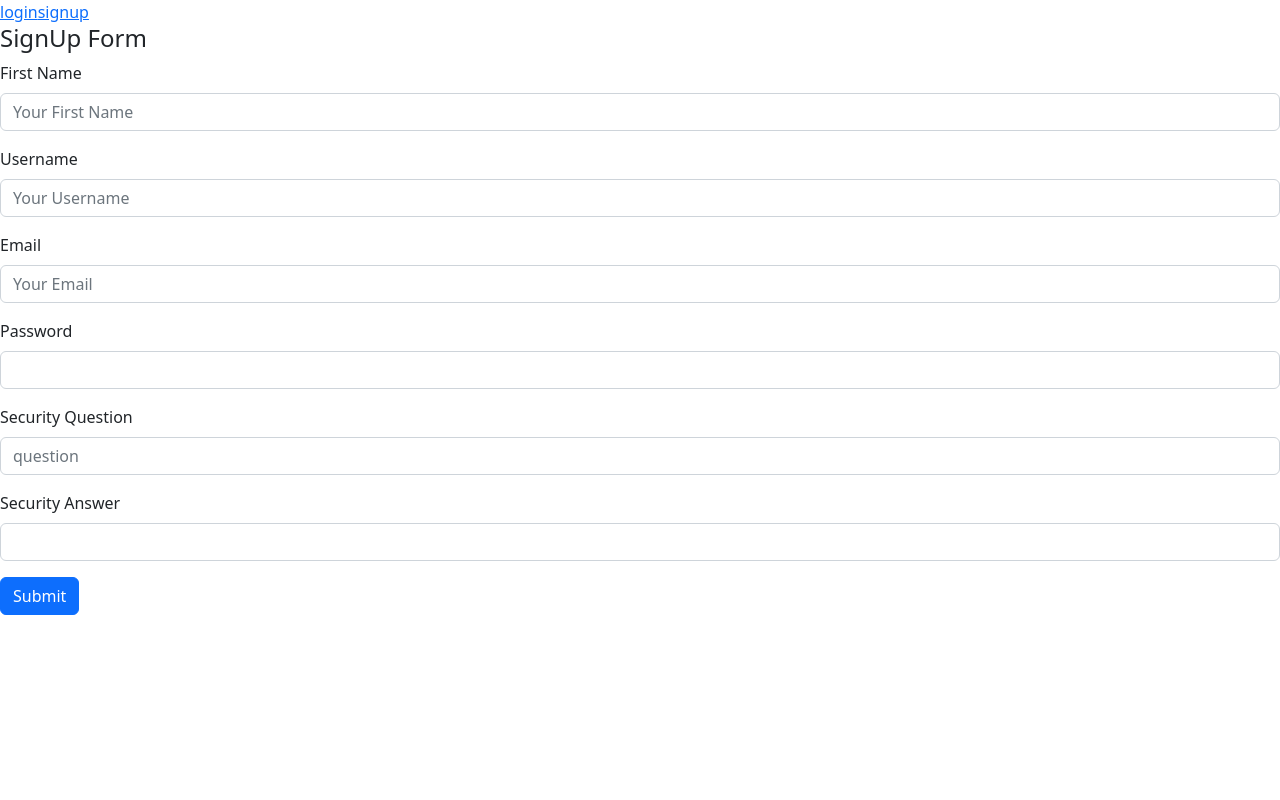
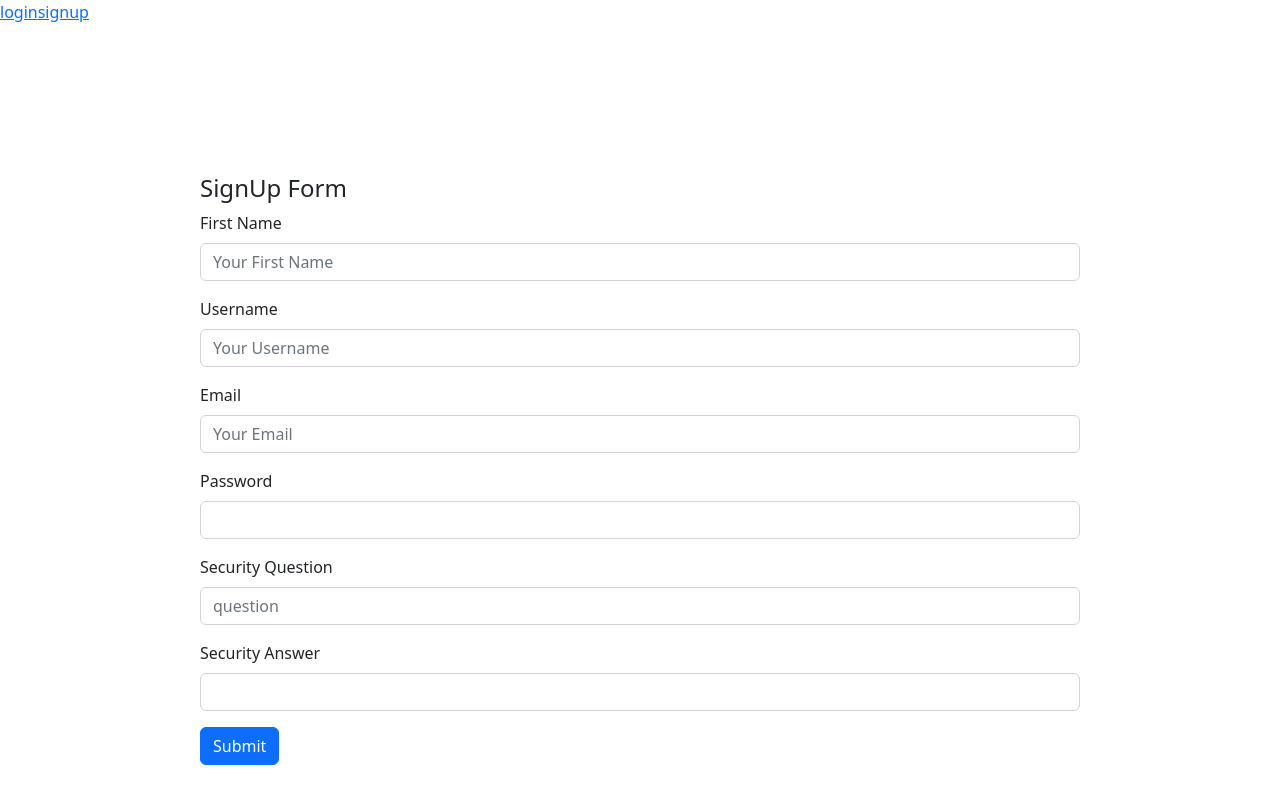
Before and after one commit to miklos-petronia/Project-3-Coding-Bootcamp, a React (Create React App) app in the folder client/: page /signup in a window 1280 px wide. Built offline with nearby package versions, Linux system fonts and the light colour scheme.

Commit message:
more bootstrap

```diff
--- a/client/src/pages/Signup.js
+++ b/client/src/pages/Signup.js
@@ -42,7 +42,7 @@ const SignUp = () => {
   };
 
   return (
-    <div>
+    <div style={{paddingLeft:"200px", paddingRight:"200px", paddingTop:"150px"}}>
       <h4>SignUp Form</h4>
     <Form onSubmit={signUpSubmit}>
       <Form.Group className="mb-3" >
```
